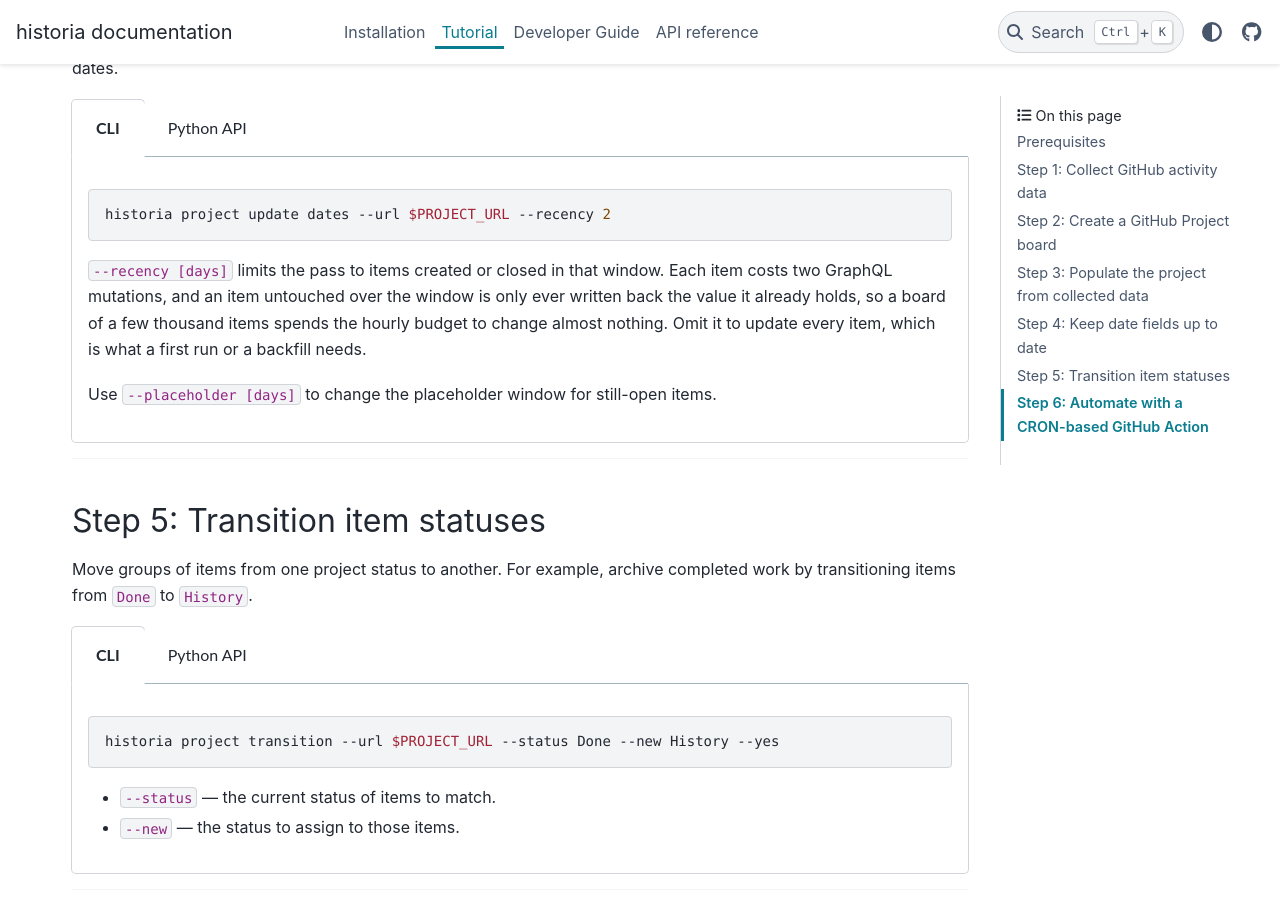
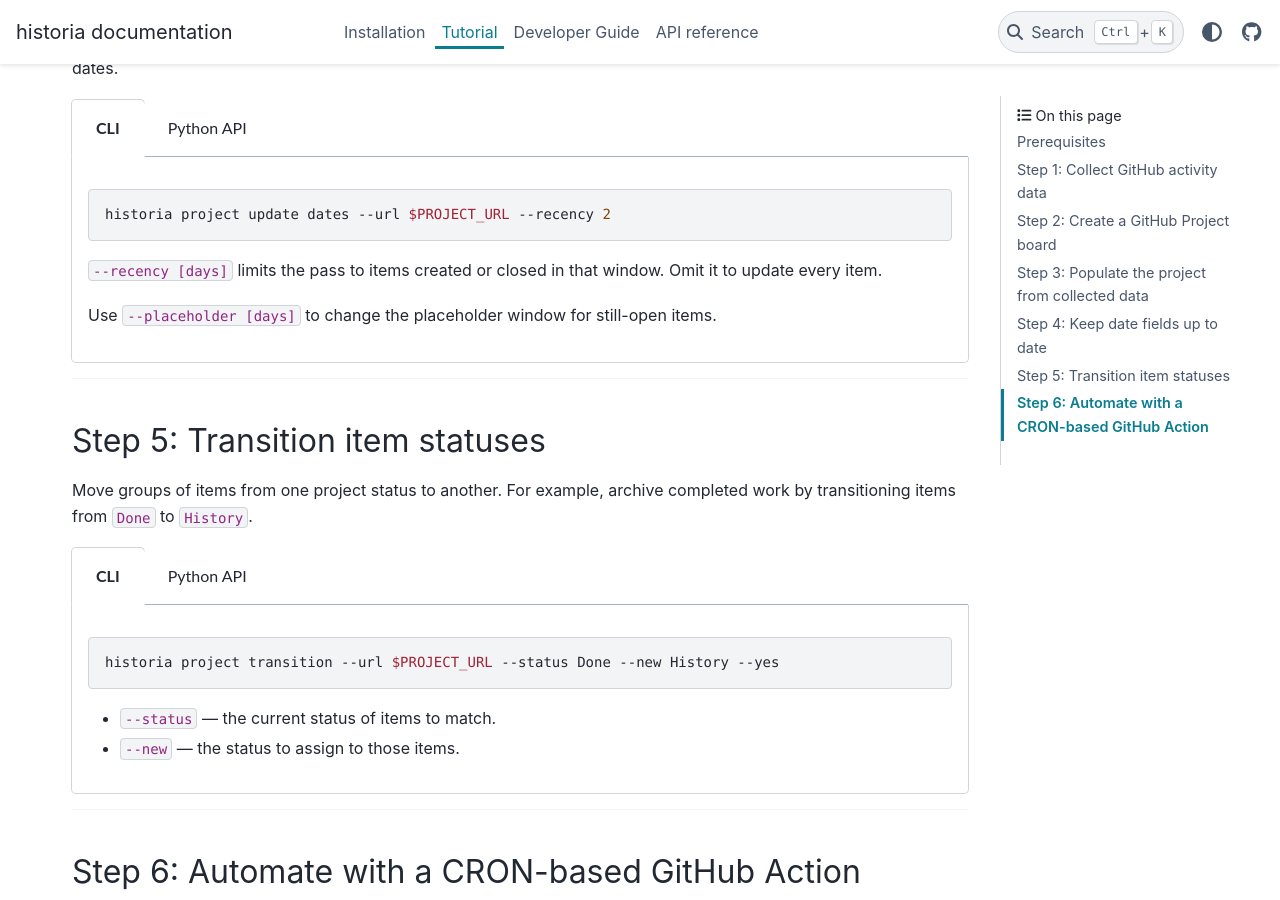
Before and after one commit to CodyCBakerPhD/historia, a Sphinx documentation site: the page built from docs/tutorial/index.md, in a window 1280 px wide and 900 px high, scrolled down 2714 px. Built offline with Sphinx 7.4.7 and the PyData theme 0.15.4, drawn with Linux system fonts in a browser that asks for light colours.

Commit message:
Trim the --recency note to what it needs to say
Applied the review suggestion on the Step 4 CLI block: the cost
argument belongs in the action's README, not in the tutorial step.

Co-Authored-By: Claude Opus 5 <noreply@anthropic.com>
Claude-Session: https://claude.ai/code/session_01C5SFe3hAAjtXkD123ezo3n

````diff
--- a/docs/tutorial/index.md
+++ b/docs/tutorial/index.md
@@ -160,7 +160,7 @@ As items progress and are eventually closed, their recorded end dates should be
 historia project update dates --url $PROJECT_URL --recency 2
 ```
 
-`--recency [days]` limits the pass to items created or closed in that window. Each item costs two GraphQL mutations, and an item untouched over the window is only ever written back the value it already holds, so a board of a few thousand items spends the hourly budget to change almost nothing. Omit it to update every item, which is what a first run or a backfill needs.
+`--recency [days]` limits the pass to items created or closed in that window. Omit it to update every item.
 
 Use `--placeholder [days]` to change the placeholder window for still-open items.
 :::
````
